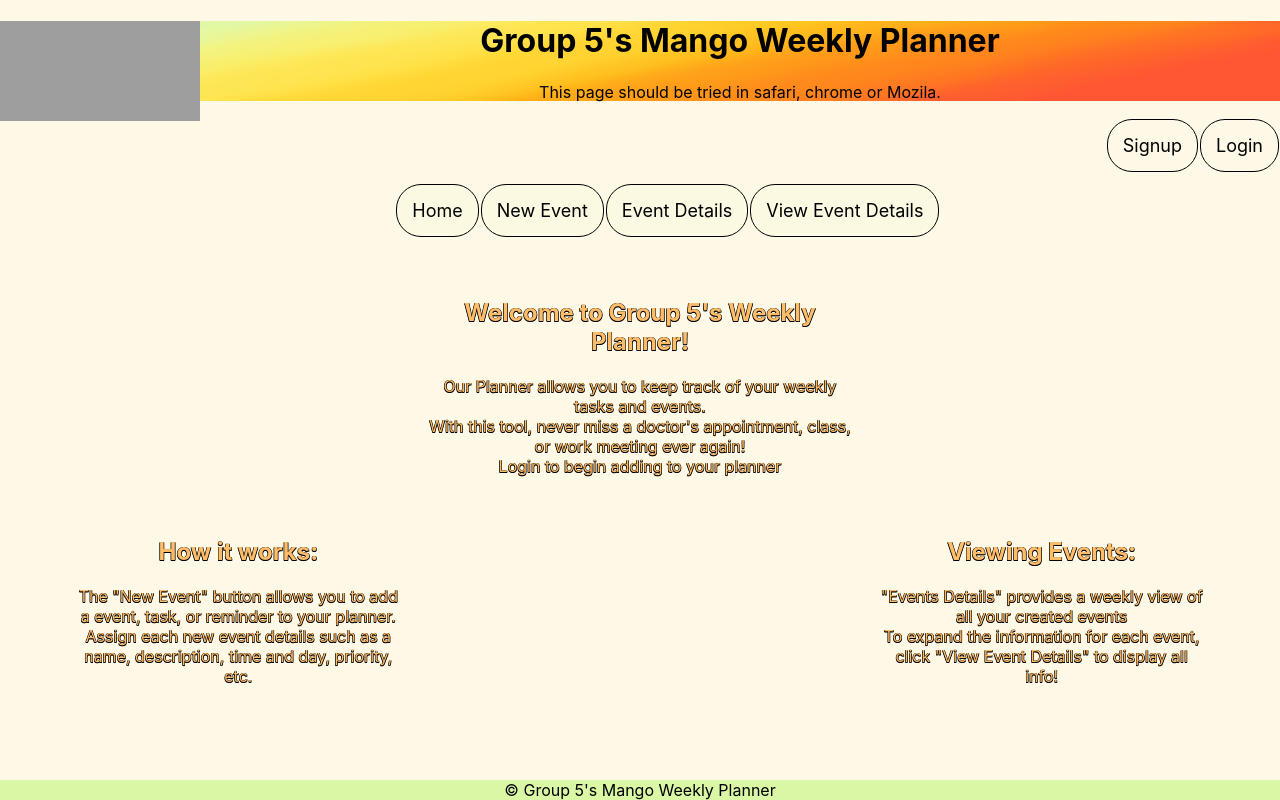
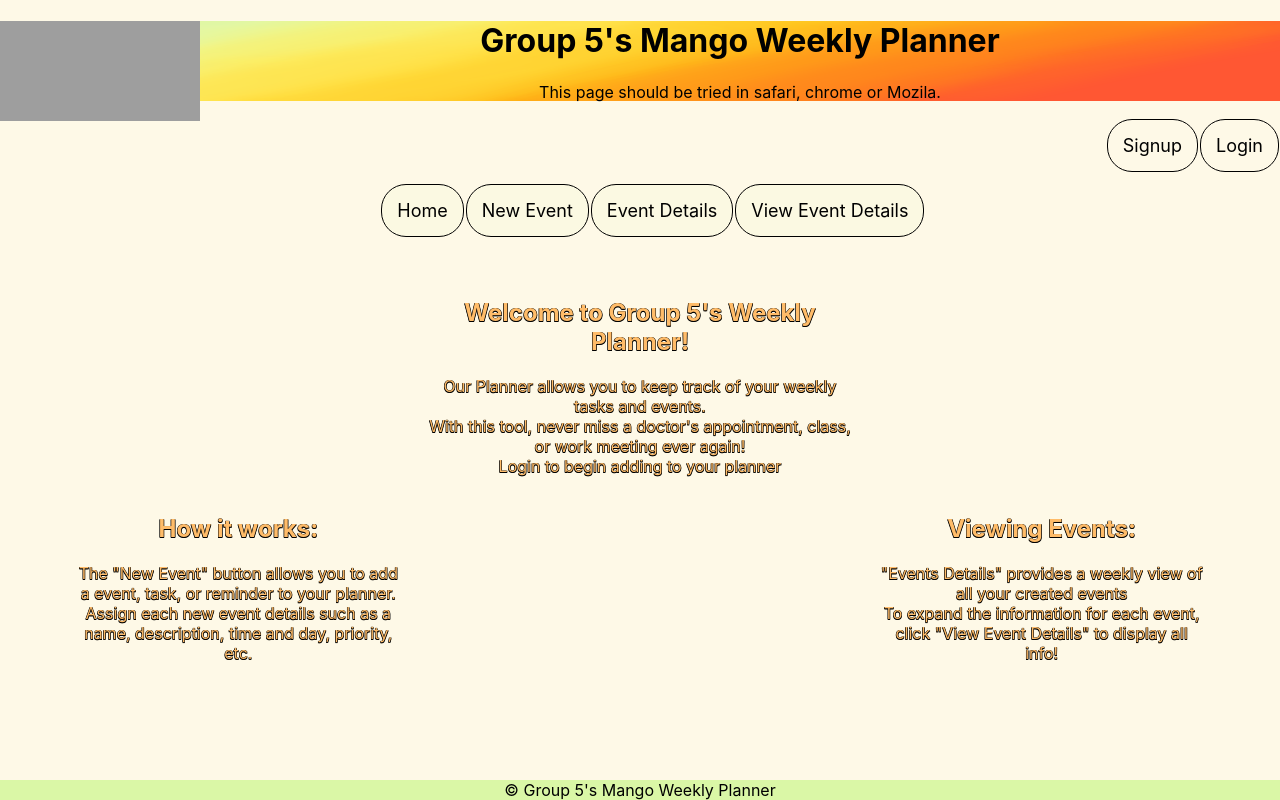
Before and after one commit to Jaytined/Group-5-Web-Applications-Project-Milestone-2, a React (Create React App) app: page / in a window 1280 px wide. Built offline with nearby package versions, Linux system fonts and the light colour scheme; grey boxes are pictures that could not be loaded.

Commit message:
Merged Recent Changes to style.css

```diff
--- a/src/style.css
+++ b/src/style.css
@@ -53,7 +53,7 @@ nav.heading ul.main{
     font-size: 18px;
 
     position: relative;
-    left: 115px;
+    left: 100px;
 
     top: 50px;
     animation-name: color-change;
@@ -118,6 +118,7 @@ section.function{
 
     padding: 25px;
     padding-left: 75px;
+    padding-top: 2px;
     grid-column: 1;
     grid-row: 2;
 
@@ -143,6 +144,7 @@ section.viewing{
     text-align: center;
     padding: 25px;
     padding-right: 75px;
+    padding-top: 2px;
     grid-column: 3;
     grid-row: 2;
 
@@ -195,7 +197,6 @@ div.event{
     height: 175px;
     overflow-y: scroll;
 }
-
 div.viewEvent{
     margin-top: 25px;
 
```
